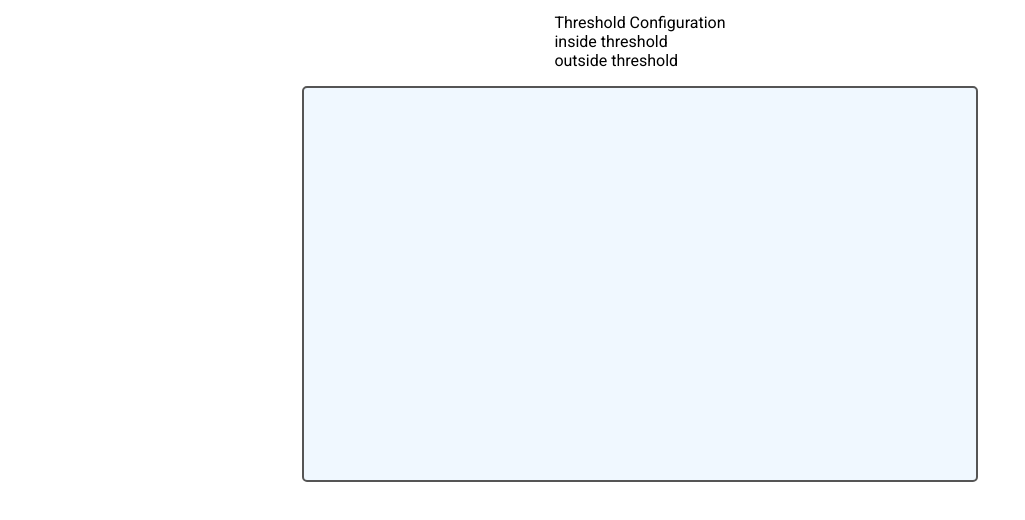
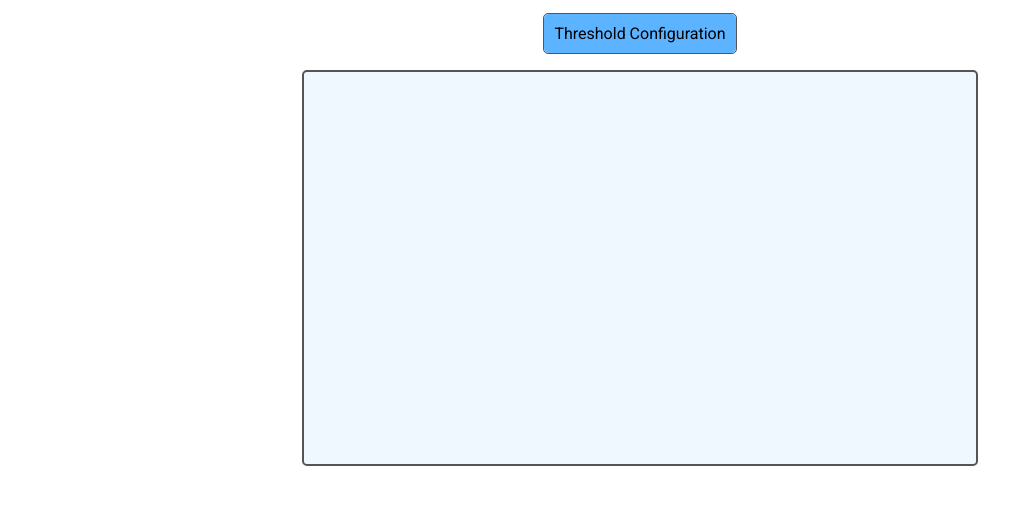
Before and after one commit to oliverwinburn/DIS12_IA2, a website: page pages/index.html in a window 1280 px wide. Shown: the part 156-676 px from the top of the page, without its empty margins (0-1025 px from the left). Drawn offline with nearby package versions, Linux system fonts and the light colour scheme; files that its build step writes are made by us from their sources; files whose address does not match are found by name.

Commit message:
setup for config

```diff
--- a/css/global.css
+++ b/css/global.css
@@ -1,4 +1,5 @@
-body, html {
+body,
+html {
     margin: 0px;
     font-family: Roboto;
 }
@@ -7,6 +8,37 @@ body, html {
     display: flex;
     flex-direction: column;
 }
+
+.config {
+    display: flex;
+    flex-direction: column;
+    background-color: rgb(180, 216, 248);
+    border-radius: 5px;
+    border: 1px solid #555;
+    user-select: none;
+    cursor: pointer;
+    align-items: center;
+}
+
+.config .title {
+    background-color: rgb(92, 179, 255);
+    padding: 10px;
+    border-radius: 5px;
+    display: flex;
+    height: 100%
+}
+.config .closed {
+    display: none !important;
+}
+
+.config .options {
+    display: flex;
+    flex-direction: column;
+    gap: 10px;
+    padding: 10px;
+    align-items: center;
+}
+
 
 .logo img {
     width: 5rem;
--- a/src/routes.ts
+++ b/src/routes.ts
@@ -53,6 +53,8 @@ export function mapServerFiles() {
         const data = await fs.promises.readFile(file, "utf-8")
         return data.split("\n").slice(1).join("\n")
     })
+    new File("/dist/scripts/index.js", "./src/scripts/index.js",
+        (f) => fs.promises.readFile(f, "utf-8"))
     // recursiveReadDir("src/scripts").forEach(file => {
     //     if (!file.endsWith('.js')) return
     //     const URL = URLify(file).replace('src', 'dist')
--- /dev/null
+++ b/src/scripts/index.js
@@ -0,0 +1,2 @@
+let insideThreshold = 25
+let outsideThreshold = 25
```
